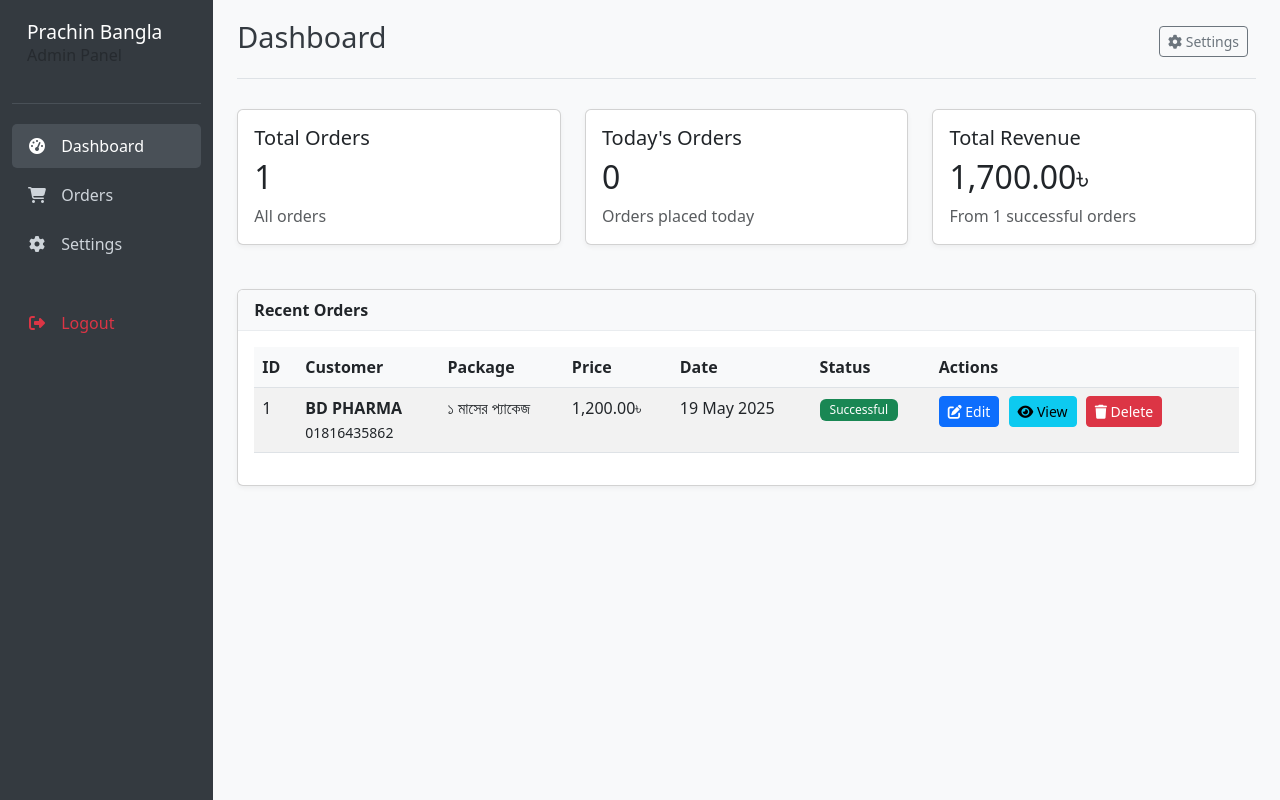
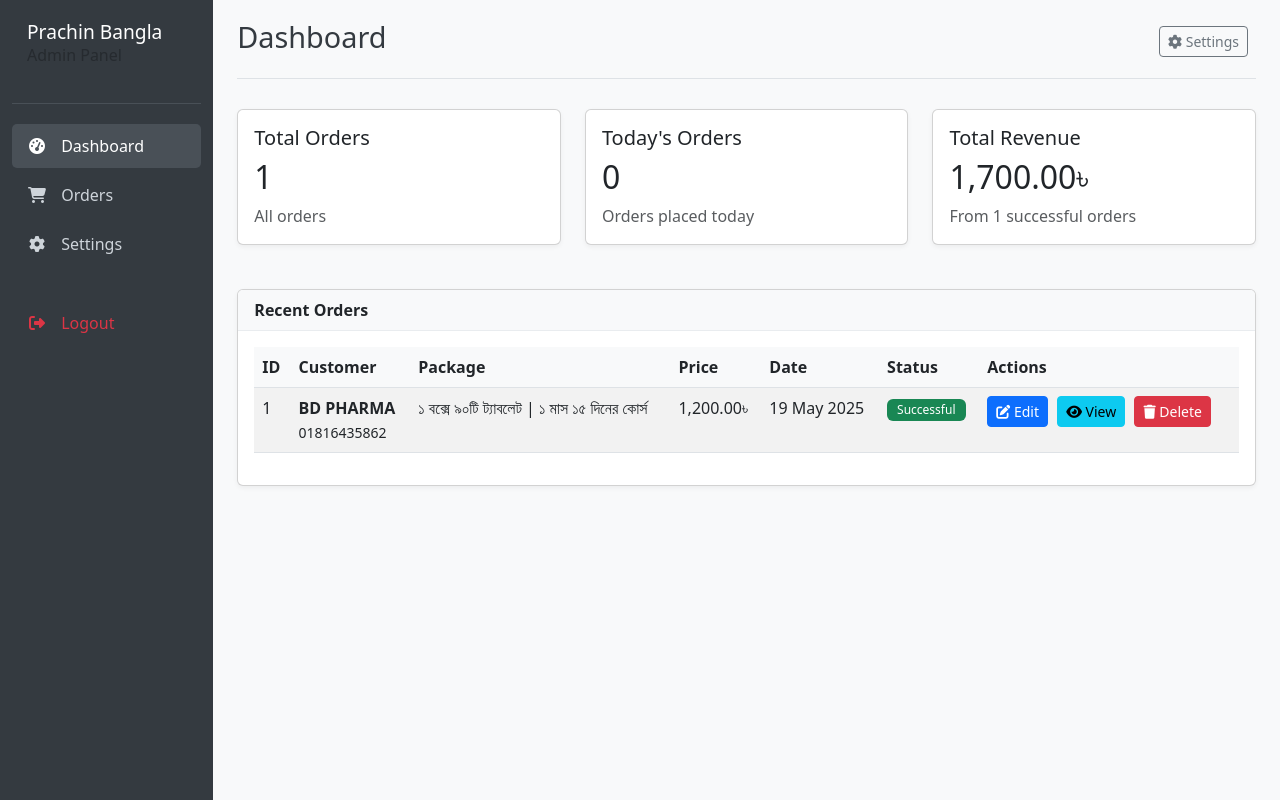
Before and after one commit to jonyprachine123/landin_laravel, a PHP site: page /Landing/admin-dashboard.php in a window 1280 px wide. Run offline with PHP 8.4, Linux system fonts and the light colour scheme; the visitor is signed in with stand-in values (Sample User, id 1); data comes from the database, SQL or seed files in the repository.

Commit message:
Fix package description mismatches in admin dashboard and edit order page

```diff
--- a/public/admin-dashboard.php
+++ b/public/admin-dashboard.php
@@ -276,13 +276,13 @@ if (isset($_GET['action']) && $_GET['action'] === 'logout') {
                                                     <?php
                                                         switch ($order['package']) {
                                                             case '1month':
-                                                                echo '১ মাসের প্যাকেজ';
+                                                                echo '১ বক্সে ৯০টি ট্যাবলেট | ১ মাস ১৫ দিনের কোর্স';
                                                                 break;
                                                             case '15days':
-                                                                echo '১৫ দিনের প্যাকেজ';
+                                                                echo 'অ্যাজমা কিউর (১৫ দিনের প্যাকেজ)';
                                                                 break;
                                                             case '3month':
-                                                                echo '৩ মাসের প্যাকেজ';
+                                                                echo '২ বক্সে ১৮০টি ট্যাবলেট ৩ মাসের সম্পূর্ণ কোর্স';
                                                                 break;
                                                             default:
                                                                 echo htmlspecialchars($order['package']);
@@ -355,13 +355,13 @@ if (isset($_GET['action']) && $_GET['action'] === 'logout') {
                                                                             <?php
                                                                                 switch ($order['package']) {
                                                                                     case '1month':
-                                                                                        echo '১ মাসের প্যাকেজ';
+                                                                                        echo '১ বক্সে ৯০টি ট্যাবলেট | ১ মাস ১৫ দিনের কোর্স';
                                                                                         break;
                                                                                     case '15days':
-                                                                                        echo '১৫ দিনের প্যাকেজ';
+                                                                                        echo 'অ্যাজমা কিউর (১৫ দিনের প্যাকেজ)';
                                                                                         break;
                                                                                     case '3month':
-                                                                                        echo '৩ মাসের প্যাকেজ';
+                                                                                        echo '২ বক্সে ১৮০টি ট্যাবলেট ৩ মাসের সম্পূর্ণ কোর্স';
                                                                                         break;
                                                                                     default:
                                                                                         echo htmlspecialchars($order['package']);
--- a/public/admin-edit-order.php
+++ b/public/admin-edit-order.php
@@ -277,7 +277,7 @@ if (isset($_GET['action']) && $_GET['action'] === 'logout') {
                                         <label for="package">Package</label>
                                         <select class="form-control" id="package" name="package" required>
                                             <option value="1month" <?php echo ($order['package'] === '1month') ? 'selected' : ''; ?>>১ বক্সে ৯০টি ট্যাবলেট | ১ মাস ১৫ দিনের কোর্স - 1,200.00৳</option>
-                                            <option value="15days" <?php echo ($order['package'] === '15days') ? 'selected' : ''; ?>>৫০ টি ট্যাবলেট | ১৫ দিনের কোর্স - 1,000.00৳</option>
+                                            <option value="15days" <?php echo ($order['package'] === '15days') ? 'selected' : ''; ?>>অ্যাজমা কিউর (১৫ দিনের প্যাকেজ) - 1,000.00৳</option>
                                             <option value="3month" <?php echo ($order['package'] === '3month') ? 'selected' : ''; ?>>২ বক্সে ১৮০টি ট্যাবলেট ৩ মাসের সম্পূর্ণ কোর্স - 2,300.00৳</option>
                                         </select>
                                     </div>
```
